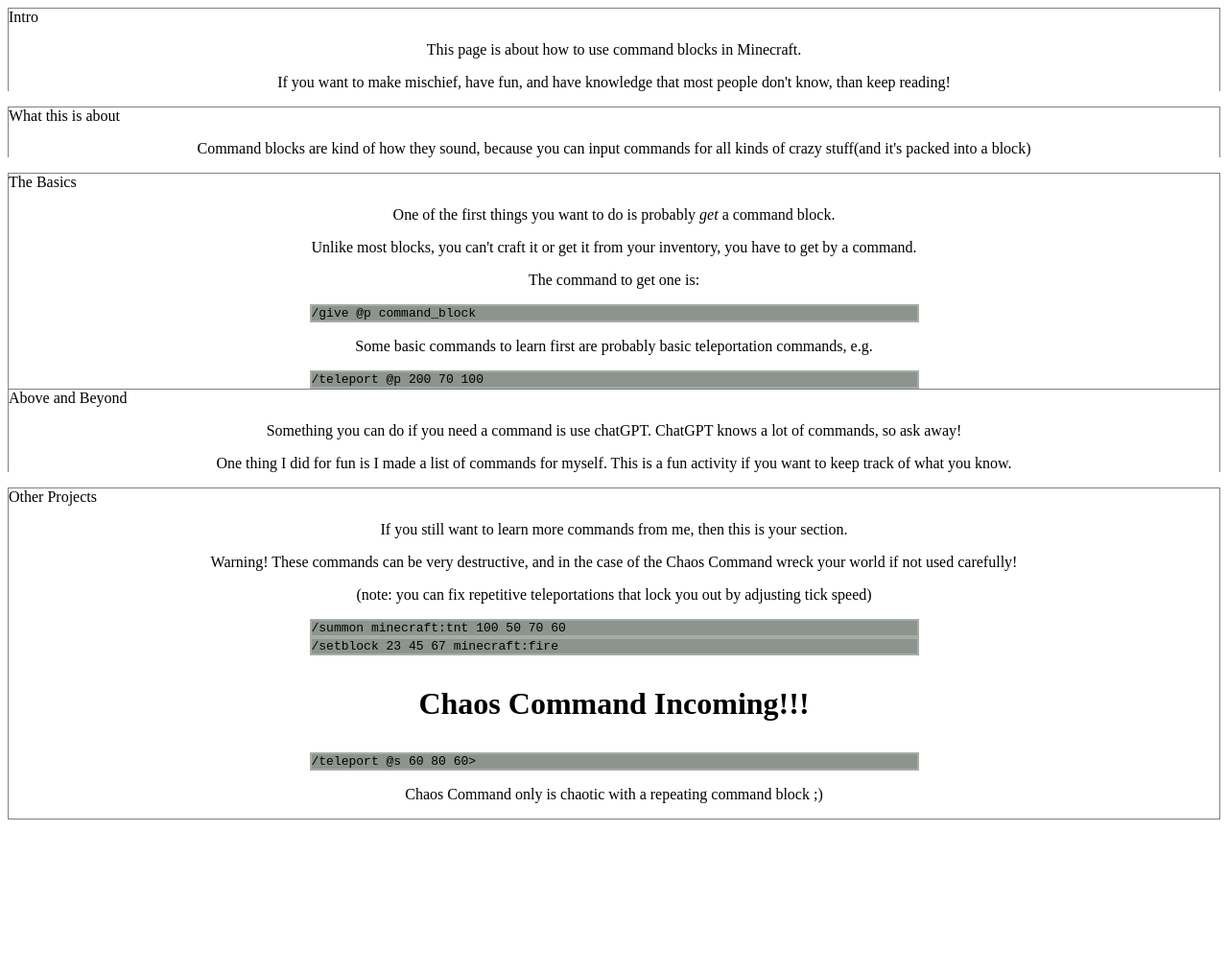
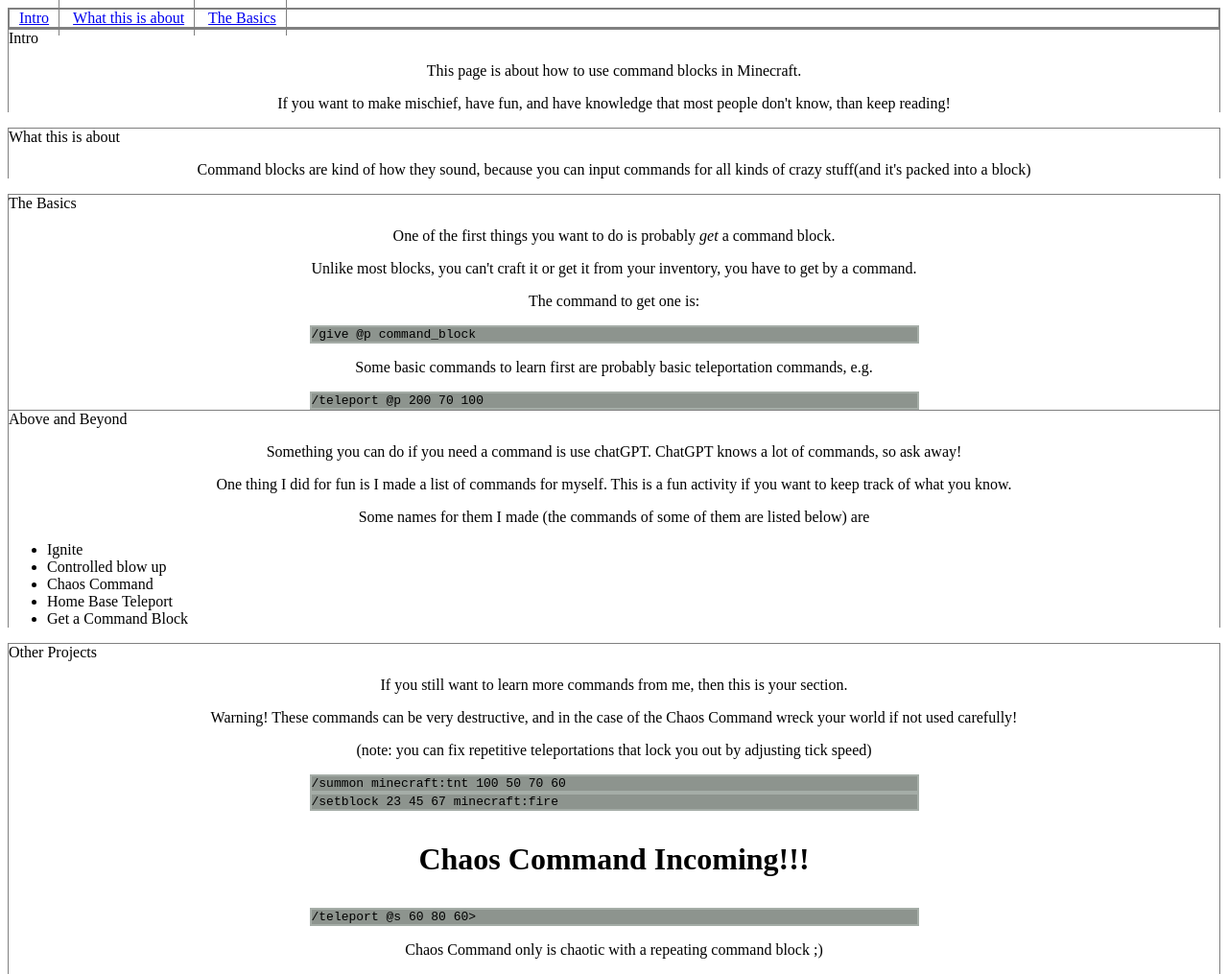
Before and after one commit to lcarmelito/fcc-technical-doc, a plain HTML site: page index.html in a window 1280 px wide. Shown: the top 1015 px of the page at 96% size. Before the commit the page ends 862 px from the top, so only its background shows below. Drawn offline with Linux system fonts and the light colour scheme.

Commit message:
Finished filling and started navbar

```diff
--- a/index.html
+++ b/index.html
@@ -6,6 +6,11 @@
   </head>
   <body>
     <main id="main-doc">
+      <nav id="navbar">
+        <a class="nav-link" href="#Intro">Intro</a>
+        <a class="nav-link" href="#What_this_is_about">What this is about</a>
+        <a class="nav-link" href="#The_Basics">The Basics</a>
+     </nav>
       <section class="main-section" id="Intro">
           <header>Intro</header>
           <p class="info">This page is about how to use command blocks in Minecraft.</p>
@@ -25,6 +30,14 @@
       <section class="main-section" id="Above_and_Beyond">
         <header>Above and Beyond</header>
         <p class="info">Something you can do if you need a command is use chatGPT. ChatGPT knows a lot of commands, so ask away!</p> <p class="info">One thing I did for fun is I made a list of commands for myself. This is a fun activity if you want to keep track of what you know.</p>
+        <p class="info">Some names for them I made (the commands of some of them are listed below) are</p>
+        <ul>
+          <li>Ignite</li>
+          <li>Controlled blow up</li>
+          <li>Chaos Command</li>
+          <li>Home Base Teleport</li>
+          <li>Get a Command Block</li>
+          </ul>
           </section>
           <section class="main-section last">
         <header>Other Projects</header>
--- a/styles.css
+++ b/styles.css
@@ -22,3 +22,10 @@
   font-size: 32px;
   font-weight: bold;
 }
+#navbar {
+  border: 2px solid gray;
+}
+.nav-link {
+  border-right: 1px solid gray;
+  padding: 10px;
+}
```
